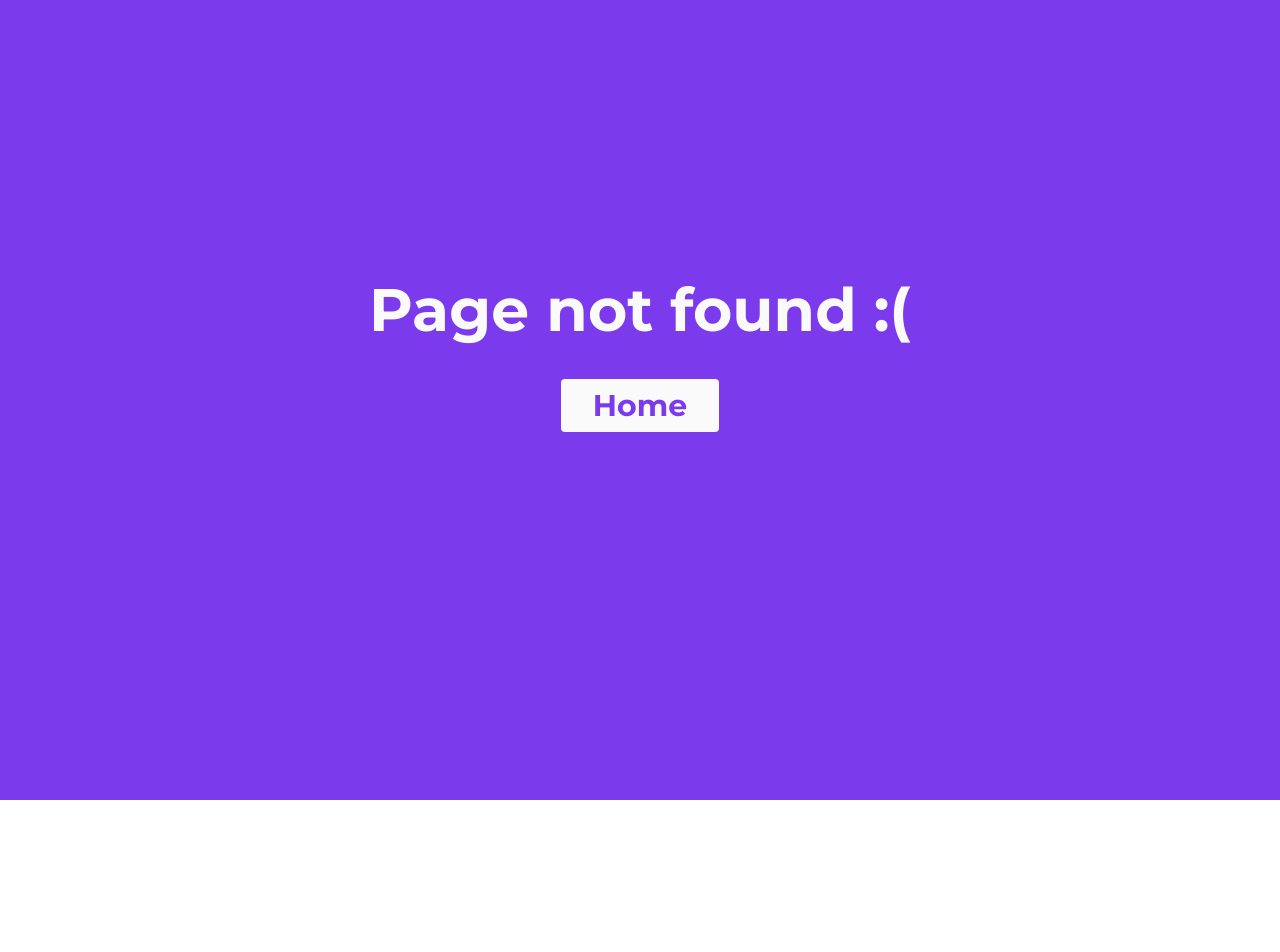
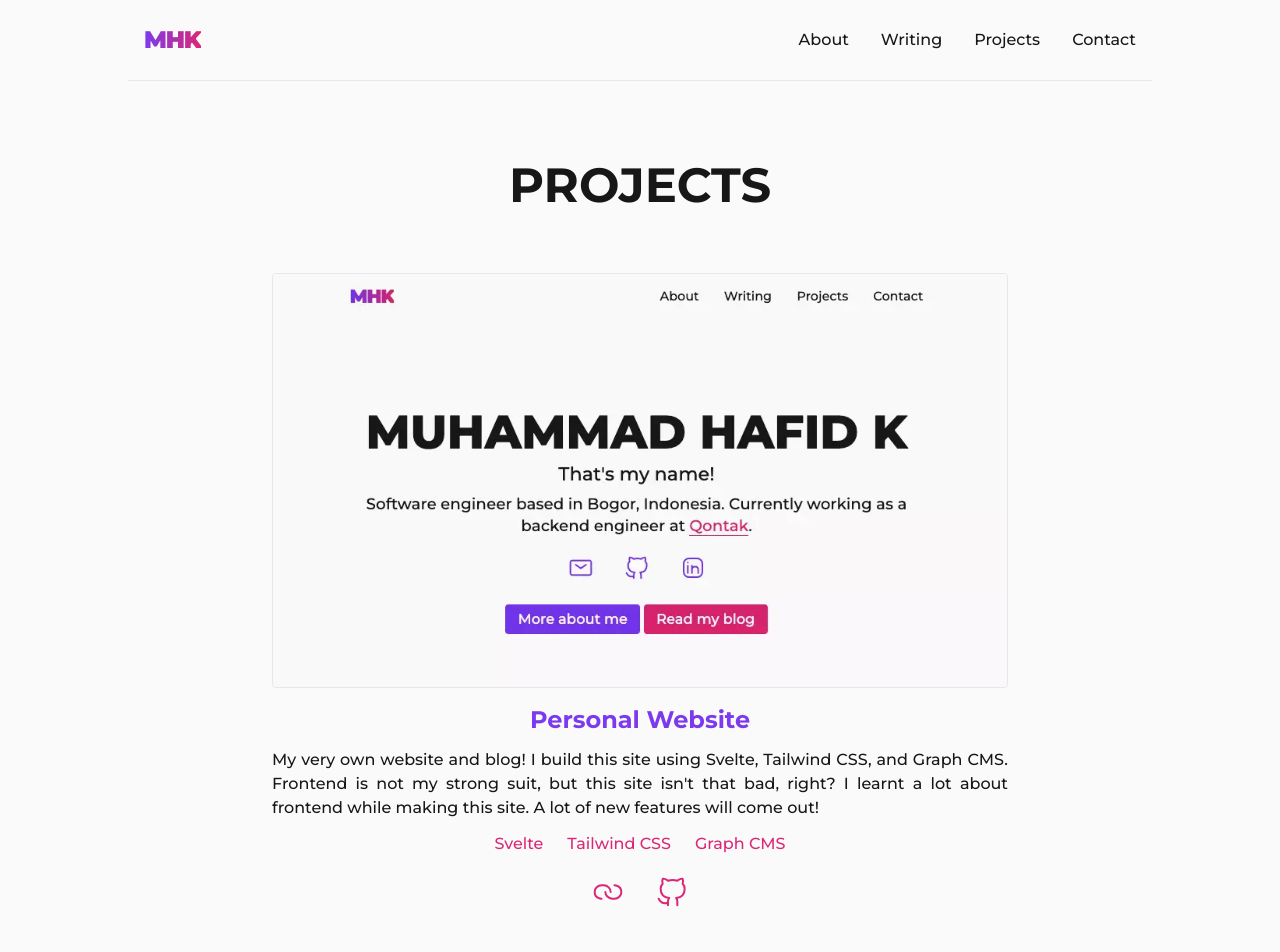
Before and after one commit to mhafidk/portfolio-web, a SvelteKit app: page /projects in a window 1280 px wide. Before the commit this address had no page. Shown: the top 952 px of the page. Before the commit the page ends 800 px from the top, so only its background shows below. Built offline with nearby package versions, Linux system fonts and the light colour scheme.

Commit message:
add projects page

```diff
--- a/src/lib/components/navbar.svelte
+++ b/src/lib/components/navbar.svelte
@@ -44,7 +44,7 @@
 				class="content p-8 text-center text-base md:text-lg flex flex-col justify-center items-center gap-2"
 			>
         <div class="">
-          <a href="/" class="text-2xl font-black bg-gradient-to-r from-violet-600 to-pink-600 bg-clip-text text-transparent tracking-tighter">MHK</a>
+          <a href="/" class="text-2xl font-black bg-gradient-to-r from-violet-600 to-pink-600 bg-clip-text text-transparent tracking-tighter" on:click={toggleMenu}>MHK</a>
         </div>
 				<a href="/about" class="py-6" on:click={toggleMenu}>About</a>
 				<a href="/projects" class="py-6" on:click={toggleMenu}>Projects</a>
--- /dev/null
+++ b/src/lib/components/wip.svelte
@@ -0,0 +1,8 @@
+<div class="h-screen w-screen bg-violet-600 text-neutral-50 flex justify-center items-center px-8 pt-8 pb-32">
+  <div class="grid grid-cols-1 px-4 gap-12">
+    <p class="text-center text-4xl md:text-6xl font-bold">I am still working on this one :)</p>
+    <div class="w-fit mx-auto">
+      <a href="/" class="bg-neutral-50 hover:bg-neutral-200 px-8 py-2 text-2xl md:text-3xl text-violet-600 font-bold rounded w-fit">Home</a>
+    </div>
+  </div>
+</div>
--- a/src/routes/+layout.svelte
+++ b/src/routes/+layout.svelte
@@ -5,10 +5,10 @@
 	import Footer from "../lib/components/footer.svelte";
 	import Navbar from "../lib/components/navbar.svelte";
 
-  let wip = ["projects"]
+  let wip = ["personal-website"]
 </script>
 
-{#if wip.includes($page.url.pathname.split("/")[1]) || ($page.error !== undefined && $page.error !== null)}
+{#if wip.includes($page.url.pathname.split("/")[2]) || ($page.error !== undefined && $page.error !== null)}
   <slot />
 {:else}
   <div class="bg-neutral-50 text-neutral-900 font-medium">
--- a/src/routes/+page.svelte
+++ b/src/routes/+page.svelte
@@ -108,7 +108,9 @@
     <div class="">
       <img src="/portfolio-web.webp" alt="MHK" class="border rounded w-full h-full">
       <div class="pt-4">
-        <h3 class="text-center text-lg md:text-2xl font-bold text-violet-600">Personal Website</h3>
+        <div class="flex justify-center">
+          <a href="/projects/personal-website" class="text-lg md:text-2xl font-bold text-violet-600 hover:text-violet-700">Personal Website</a>
+        </div>
         <p class="pt-3 text-justify">My very own website and blog! I build this site using Svelte, Tailwind CSS, and Graph CMS. Frontend is not my strong suit, but this site isn't that bad, right? I learnt a lot about frontend while making this site. A lot of new features will come out!</p>
         <div class="pt-3 text-sm md:text-base flex justify-center gap-6 text-pink-600">
           <p>Svelte</p>
--- /dev/null
+++ b/src/routes/projects/+page.svelte
@@ -0,0 +1,27 @@
+<svelte:head>
+  <title>Projects</title>
+</svelte:head>
+
+<div class="pb-44">
+  <h1 class="text-3xl md:text-5xl font-bold py-16 text-center">PROJECTS</h1>
+  <div class="">
+    <div class="">
+      <img src="/portfolio-web.webp" alt="MHK" class="border rounded w-full h-full">
+      <div class="pt-4">
+        <div class="flex justify-center">
+          <a href="/projects/personal-website" class="text-lg md:text-2xl font-bold text-violet-600 hover:text-violet-700">Personal Website</a>
+        </div>
+        <p class="pt-3 text-justify">My very own website and blog! I build this site using Svelte, Tailwind CSS, and Graph CMS. Frontend is not my strong suit, but this site isn't that bad, right? I learnt a lot about frontend while making this site. A lot of new features will come out!</p>
+        <div class="pt-3 text-sm md:text-base flex justify-center gap-6 text-pink-600">
+          <p>Svelte</p>
+          <p>Tailwind CSS</p>
+          <p>Graph CMS</p>
+        </div>
+        <div class="flex justify-center gap-8 pt-5">
+          <a href="https://www.mhafidk.com"><svg class="stroke-pink-600 hover:stroke-pink-700 w-8 h-8" width="24px" height="24px" stroke-width="1.5" viewBox="0 0 24 24" fill="none" xmlns="http://www.w3.org/2000/svg" color="#000000"><path d="M14 11.998C14 9.506 11.683 7 8.857 7H7.143C4.303 7 2 9.238 2 11.998c0 2.378 1.71 4.368 4 4.873a5.3 5.3 0 001.143.124" stroke-width="1.5" stroke-linecap="round" stroke-linejoin="round"></path><path d="M10 11.998c0 2.491 2.317 4.997 5.143 4.997h1.714c2.84 0 5.143-2.237 5.143-4.997 0-2.379-1.71-4.37-4-4.874A5.304 5.304 0 0016.857 7" stroke-width="1.5" stroke-linecap="round" stroke-linejoin="round"></path></svg></a>
+        <a href="https://github.com/mhafidk/portfolio-web"><svg class="stroke-pink-600 hover:stroke-pink-700 w-8 h-8" width="24px" height="24px" stroke-width="1.5" viewBox="0 0 24 24" fill="none" xmlns="http://www.w3.org/2000/svg" color="#000000"><path d="M16 22.027v-2.87a3.37 3.37 0 00-.94-2.61c3.14-.35 6.44-1.54 6.44-7a5.44 5.44 0 00-1.5-3.75 5.07 5.07 0 00-.09-3.77s-1.18-.35-3.91 1.48a13.38 13.38 0 00-7 0c-2.73-1.83-3.91-1.48-3.91-1.48A5.07 5.07 0 005 5.797a5.44 5.44 0 00-1.5 3.78c0 5.42 3.3 6.61 6.44 7a3.37 3.37 0 00-.94 2.58v2.87M9 20.027c-3 .973-5.5 0-7-3" stroke-width="1.5" stroke-linecap="round" stroke-linejoin="round"></path></svg></a>
+        </div>
+      </div>
+    </div>
+  </div>
+</div>
--- /dev/null
+++ b/src/routes/projects/personal-website/+page.svelte
@@ -0,0 +1,5 @@
+<script>
+	import Wip from "../../../lib/components/wip.svelte";
+</script>
+
+<Wip />
```
